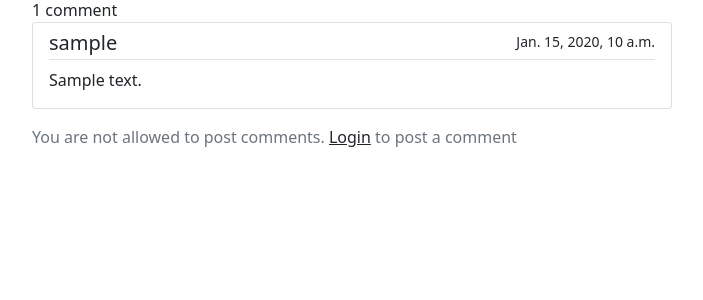
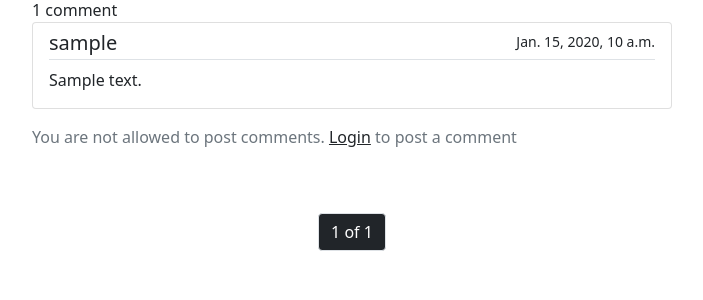
Before and after one commit to misha-doroshenko/py-blog, a Django app: page /posts/1 in a window 1280 px wide. Shown: the part 214-514 px from the top of the page, without its empty margins (288-991 px from the left). Run offline with Django 4.2, Linux system fonts and the light colour scheme; tables that the repository leaves empty hold one stand-in row (values such as "Sample post"); some libraries are stand-ins or nearby versions.

Commit message:
Implement pagination for post and comments

```diff
--- a/blog/views.py
+++ b/blog/views.py
@@ -1,4 +1,5 @@
 from django.contrib.auth import get_user_model, login
+from django.core.paginator import Paginator
 from django.shortcuts import redirect
 from django.urls import reverse_lazy, reverse
 from django.views import generic
@@ -11,6 +12,7 @@ class PostListView(generic.ListView):
     model = Post
     queryset = Post.objects.select_related("owner").prefetch_related("commentary_set")
     template_name = "blog/index.html"
+    paginate_by = 5
 
 
 class PostDetailView(generic.DetailView):
@@ -21,6 +23,16 @@ class PostDetailView(generic.DetailView):
 
     def get_context_data(self, **kwargs):
         context = super().get_context_data(**kwargs)
+
+        post = self.get_object()
+        comment_list = post.commentary_set.all()
+        paginator = Paginator(comment_list, 3)
+        page_number = self.request.GET.get("page")
+        page_obj = paginator.get_page(page_number)
+
+        context["page_obj"] = page_obj
+        context["paginator"] = paginator
+        context["is_paginated"] = True
         context["form"] = CommentaryForm()
         return context
 
--- a/templates/base.html
+++ b/templates/base.html
@@ -21,5 +21,9 @@
   {% endblock %}
 
   {% block content %}{% endblock %}
+
+  {% block pagination %}
+    {% include "includes/pagination.html" %}
+  {% endblock %}
 </body>
 </html>
--- a/templates/blog/post_detail.html
+++ b/templates/blog/post_detail.html
@@ -10,7 +10,7 @@
 
       <label>{{ post.commentary_set.count }} comment{{ post.commentary_set.count|pluralize }}</label>
       <div class="list-group">
-      {% for comment in post.commentary_set.all %}
+      {% for comment in page_obj %}
         <div class="list-group-item">
           <div class="d-flex w-100 justify-content-between border-bottom">
             <h5 class="mb-1 title">{{ comment.user.username }}</h5>
--- /dev/null
+++ b/templates/includes/pagination.html
@@ -0,0 +1,17 @@
+{% if is_paginated %}
+  <ul class="pagination justify-content-center mt-5">
+    {% if page_obj.has_previous %}
+      <li class="page-item">
+        <a href="?page= {{ page_obj.previous_page_number }}" class="page-link text-dark"> << </a>
+      </li>
+    {% endif %}
+    <li class="page-item">
+      <span class="page-link text-white bg-dark">{{ page_obj.number }} of {{ paginator.num_pages }}</span>
+    </li>
+    {% if page_obj.has_next %}
+      <li class="page-item ">
+        <a href="?page= {{ page_obj.next_page_number }}" class="page-link text-dark"> >> </a>
+      </li>
+    {% endif %}
+  </ul>
+{% endif %}
```
